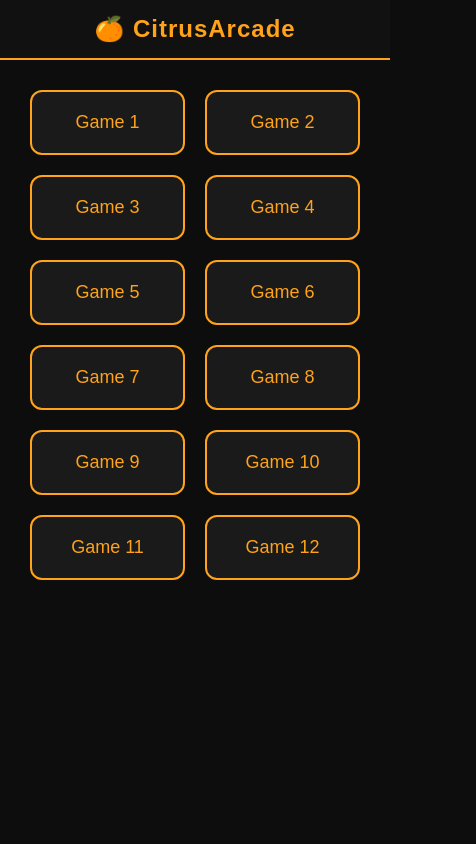
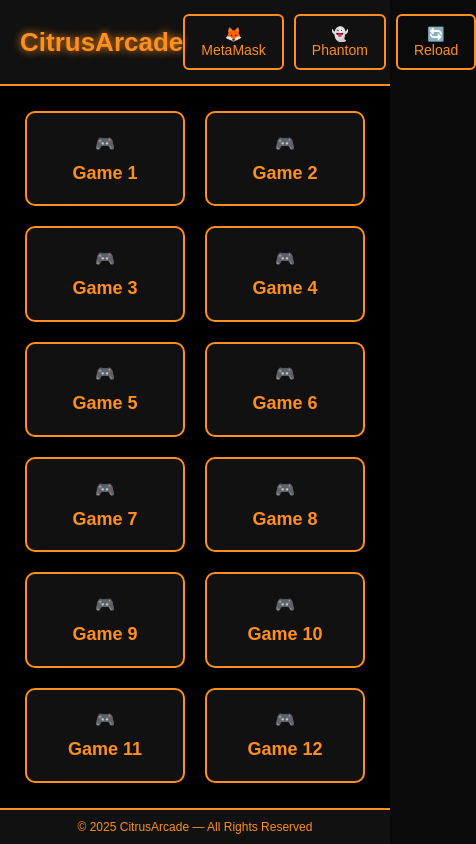
Before and after one commit to e-re-sta/CitrusArcade, a plain HTML site: page index.html in a window 390 px wide. Shown: the whole page, 476 px wide, since content can reach past the window. Drawn offline with Linux system fonts and the light colour scheme.

Commit message:
Update index.html

```diff
--- a/index.html
+++ b/index.html
@@ -1,131 +1,156 @@
 <!DOCTYPE html>
-<html lang="en">
+<html lang="de">
 <head>
 <meta charset="UTF-8">
 <title>CitrusArcade</title>
-<meta name="viewport" content="width=device-width, initial-scale=1.0">
+<style>
+    :root {
+        --citrus: #ff8f1f;
+        --bg: #0a0a0a;
+        --panel: #111;
+    }
 
-<style>
     body {
         margin: 0;
         font-family: Arial, sans-serif;
-        background: #0d0d0d;
-        color: #ffa31a;
-        overflow-x: hidden;
+        background: var(--bg);
+        color: var(--citrus);
+        height: 100vh;
+        display: flex;
+        flex-direction: column;
     }
 
     header {
-        background: #111;
-        padding: 15px;
-        text-align: center;
-        font-size: 24px;
+        background: var(--panel);
+        padding: 14px 20px;
+        display: flex;
+        align-items: center;
+        justify-content: space-between;
+        border-bottom: 2px solid var(--citrus);
+    }
+    #logo {
+        font-size: 26px;
         font-weight: bold;
-        letter-spacing: 1px;
+        text-shadow: 0 0 8px var(--citrus);
+    }
+    .btn {
+        padding: 10px 16px;
+        border: 2px solid var(--citrus);
+        background: transparent;
+        color: var(--citrus);
+        border-radius: 6px;
         cursor: pointer;
-        border-bottom: 2px solid #ffa31a;
+        font-size: 14px;
+        transition: 0.2s;
+    }
+    .btn:hover {
+        background: var(--citrus);
+        color: #000;
+        box-shadow: 0 0 12px var(--citrus);
     }
 
-    .games-container {
+    /* ---------- Arcade Grid ---------- */
+    main {
+        flex: 1;
+        padding: 25px;
         display: grid;
-        grid-template-columns: repeat(auto-fit, minmax(140px, 1fr));
+        grid-template-columns: repeat(4, 1fr);
         gap: 20px;
-        padding: 30px;
+        background: #000;
     }
 
-    .game-btn {
-        background: #1a1a1a;
-        border: 2px solid #ffa31a;
-        padding: 20px;
+    .game-slot {
+        background: #111;
+        border: 2px solid var(--citrus);
+        border-radius: 10px;
+        display: flex;
+        flex-direction: column;
+        justify-content: center;
+        align-items: center;
         cursor: pointer;
-        text-align: center;
+        transition: 0.25s;
+        padding: 12px;
+    }
+    .game-slot:hover {
+        background: var(--citrus);
+        color: #000;
+        transform: scale(1.05);
+        box-shadow: 0 0 20px var(--citrus);
+    }
+    .slot-title {
         font-size: 18px;
-        transition: 0.25s ease;
-        border-radius: 12px;
+        font-weight: bold;
+        margin-top: 10px;
     }
 
-    .game-btn:hover {
-        background: #ffa31a;
-        color: #111;
-        transform: scale(1.05);
+    footer {
+        text-align:center;
+        font-size:12px;
+        padding:10px;
+        background: var(--panel);
+        border-top:2px solid var(--citrus);
     }
 
-    /* Game Screen */
-    #gameArea {
-        display: none;
-        width: 100vw;
-        height: 100vh;
-        background: #000;
-        overflow: hidden;
-        position: relative;
+    /* Big Arcade look */
+    @media (max-width: 1000px) {
+        main { grid-template-columns: repeat(3, 1fr); }
     }
-
-    .back-btn {
-        position: absolute;
-        top: 10px;
-        left: 10px;
-        background: #ffa31a;
-        padding: 10px 14px;
-        cursor: pointer;
-        border-radius: 8px;
-        font-weight: bold;
-        border: none;
+    @media (max-width: 700px) {
+        main { grid-template-columns: repeat(2, 1fr); }
     }
 </style>
-
 </head>
 <body>
 
-<header id="reloadLogo">🍊 CitrusArcade</header>
+<header>
+    <div id="logo">CitrusArcade</div>
+    <div style="display:flex; gap:10px;">
+        <button class="btn" id="connectETH">🦊 MetaMask</button>
+        <button class="btn" id="connectSOL">👻 Phantom</button>
+        <button class="btn" onclick="location.reload()">🔄 Reload</button>
+    </div>
+</header>
 
-<div id="gameMenu">
-    <div class="games-container">
-        <div class="game-btn" data-game="1">Game 1</div>
-        <div class="game-btn" data-game="2">Game 2</div>
-        <div class="game-btn" data-game="3">Game 3</div>
-        <div class="game-btn" data-game="4">Game 4</div>
-        <div class="game-btn" data-game="5">Game 5</div>
-        <div class="game-btn" data-game="6">Game 6</div>
-        <div class="game-btn" data-game="7">Game 7</div>
-        <div class="game-btn" data-game="8">Game 8</div>
-        <div class="game-btn" data-game="9">Game 9</div>
-        <div class="game-btn" data-game="10">Game 10</div>
-        <div class="game-btn" data-game="11">Game 11</div>
-        <div class="game-btn" data-game="12">Game 12</div>
-    </div>
-</div>
+<main>
+    <!-- 12 Game Platzhalter -->
+    <div class="game-slot" onclick="openGame(1)">🎮 <div class="slot-title">Game 1</div></div>
+    <div class="game-slot" onclick="openGame(2)">🎮 <div class="slot-title">Game 2</div></div>
+    <div class="game-slot" onclick="openGame(3)">🎮 <div class="slot-title">Game 3</div></div>
+    <div class="game-slot" onclick="openGame(4)">🎮 <div class="slot-title">Game 4</div></div>
+    <div class="game-slot" onclick="openGame(5)">🎮 <div class="slot-title">Game 5</div></div>
+    <div class="game-slot" onclick="openGame(6)">🎮 <div class="slot-title">Game 6</div></div>
+    <div class="game-slot" onclick="openGame(7)">🎮 <div class="slot-title">Game 7</div></div>
+    <div class="game-slot" onclick="openGame(8)">🎮 <div class="slot-title">Game 8</div></div>
+    <div class="game-slot" onclick="openGame(9)">🎮 <div class="slot-title">Game 9</div></div>
+    <div class="game-slot" onclick="openGame(10)">🎮 <div class="slot-title">Game 10</div></div>
+    <div class="game-slot" onclick="openGame(11)">🎮 <div class="slot-title">Game 11</div></div>
+    <div class="game-slot" onclick="openGame(12)">🎮 <div class="slot-title">Game 12</div></div>
+</main>
 
-<div id="gameArea">
-    <button class="back-btn" onclick="backToMenu()">Back</button>
-    <div id="gameStage"></div>
-</div>
+<footer>© 2025 CitrusArcade — All Rights Reserved</footer>
 
 <script>
-    const logo = document.getElementById("reloadLogo");
-    const gameMenu = document.getElementById("gameMenu");
-    const gameArea = document.getElementById("gameArea");
-    const stage = document.getElementById("gameStage");
+/* ---- Wallet Demo Connect ---- */
+document.getElementById("connectSOL").onclick = async () => {
+    if (!window.solana) return alert("Phantom Wallet fehlt");
+    try {
+        const resp = await window.solana.connect();
+        alert("SOL verbunden: " + resp.publicKey.toString());
+    } catch {}
+};
 
-    logo.addEventListener("click", () => location.reload());
+document.getElementById("connectETH").onclick = async () => {
+    if (!window.ethereum) return alert("MetaMask fehlt");
+    try {
+        const accounts = await ethereum.request({ method:'eth_requestAccounts' });
+        alert("ETH verbunden: " + accounts[0]);
+    } catch {}
+};
 
-    document.querySelectorAll(".game-btn").forEach(btn => {
-        btn.addEventListener("click", () => {
-            const gameID = btn.getAttribute("data-game");
-            loadGame(gameID);
-        });
-    });
-
-    function backToMenu() {
-        gameArea.style.display = "none";
-        gameMenu.style.display = "block";
-        stage.innerHTML = "";
-    }
-
-    function loadGame(n) {
-        gameMenu.style.display = "none";
-        gameArea.style.display = "block";
-        stage.innerHTML = `<h2 style='color:white;text-align:center;margin-top:40vh;'>Game ${n} Placeholder</h2>`;
-        // HIER kommt später das Game 1, 2, 3 usw. rein
-    }
+/* ---- Platzhalter Game Open ---- */
+function openGame(id){
+    alert("Spiel " + id + " folgt…");
+}
 </script>
 
 </body>
```
